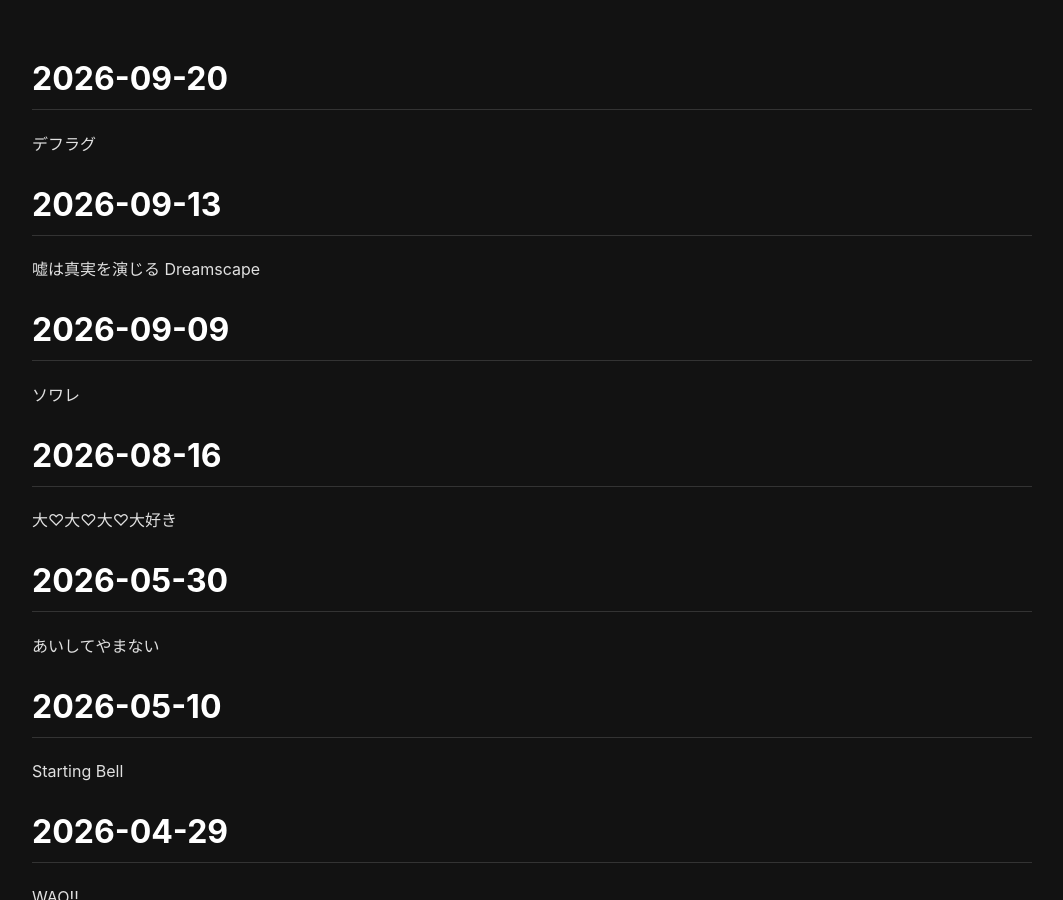
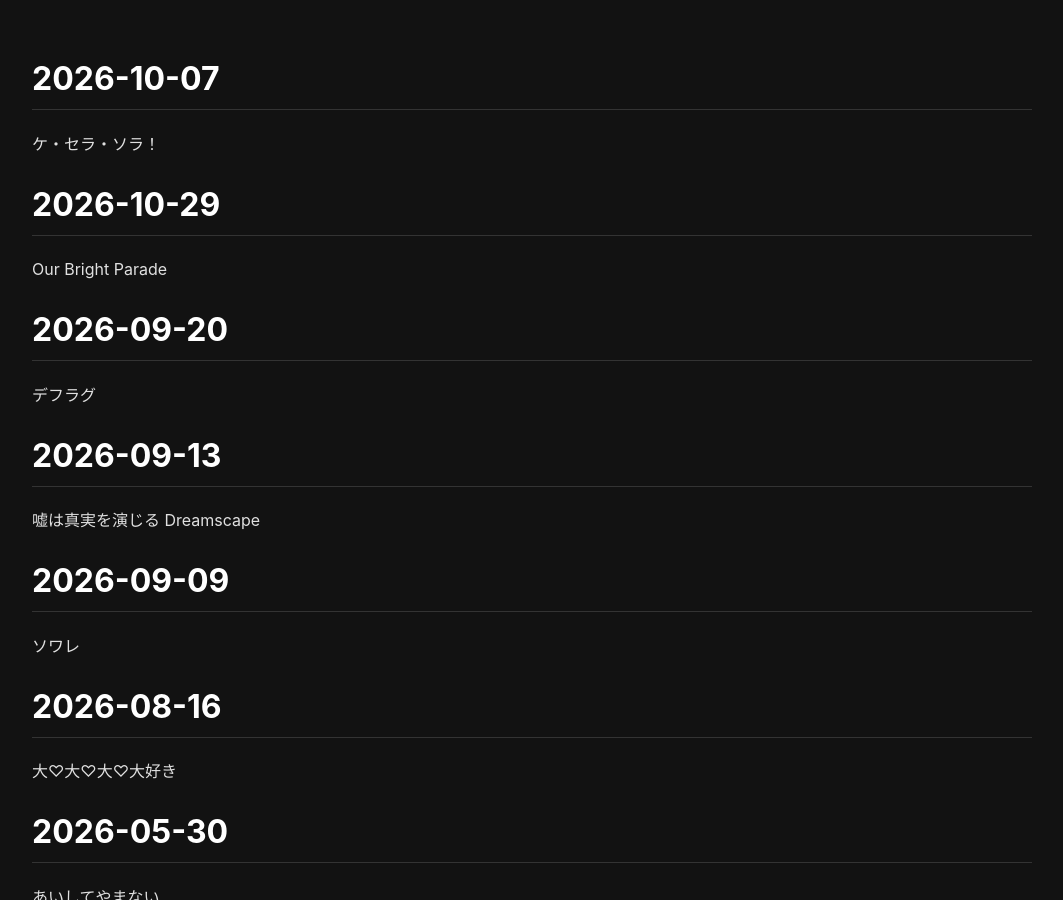
Before and after one commit to pencase65/OtakuBio, a Jekyll site: the page built from index.md, in a window 1280 px wide and 900 px high. Shown: the whole window, without its empty margins (108-1171 px from the left). Built offline with Jekyll 4.4.1, drawn with Linux system fonts in a browser that asks for light colours.

Commit message:
Update index.md

```diff
--- a/index.md
+++ b/index.md
@@ -1,6 +1,12 @@
 ---
 title: "OTAKUBIO"
 ---
+
+# 2026-10-07
+ケ・セラ・ソラ！
+
+# 2026-10-29
+Our Bright Parade
 
 # 2026-09-20
 デフラグ
```
